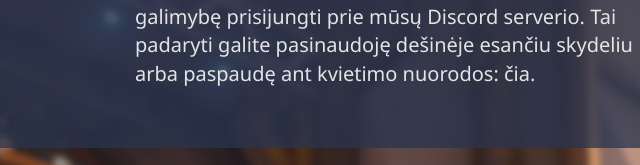
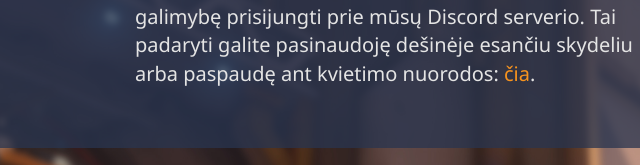
Before and after one commit to legendaris/OW_LT, a website: page src/views/index.html in a window 1280 px wide. Shown: the part 446-611 px from the top of the page, 0-640 px from the left. Drawn offline with nearby package versions, Linux system fonts and the light colour scheme; some packages are replaced by stand-ins of ours; files that its build step writes are made by us from their sources; files whose address does not match are found by name.

Commit message:
Fixed link styling in simple text paragraph

```diff
--- a/src/public/css/typography.css
+++ b/src/public/css/typography.css
@@ -16,5 +16,4 @@ p a {
     padding: 1rem 0 1rem 0;
     font-size: 2rem;
     font-family: 'Segoe UI', Tahoma, Geneva, Verdana, sans-serif;
-    color: #e4e4e4;
 }
```
